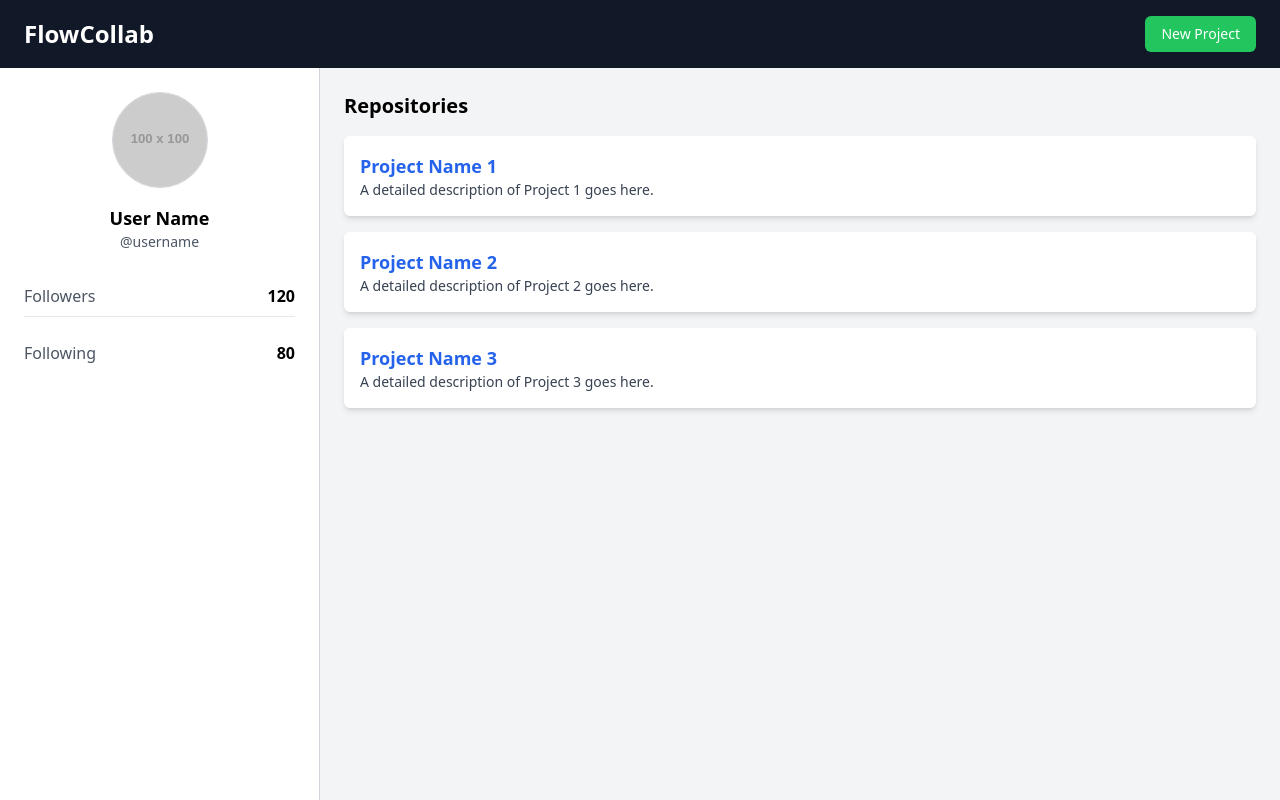
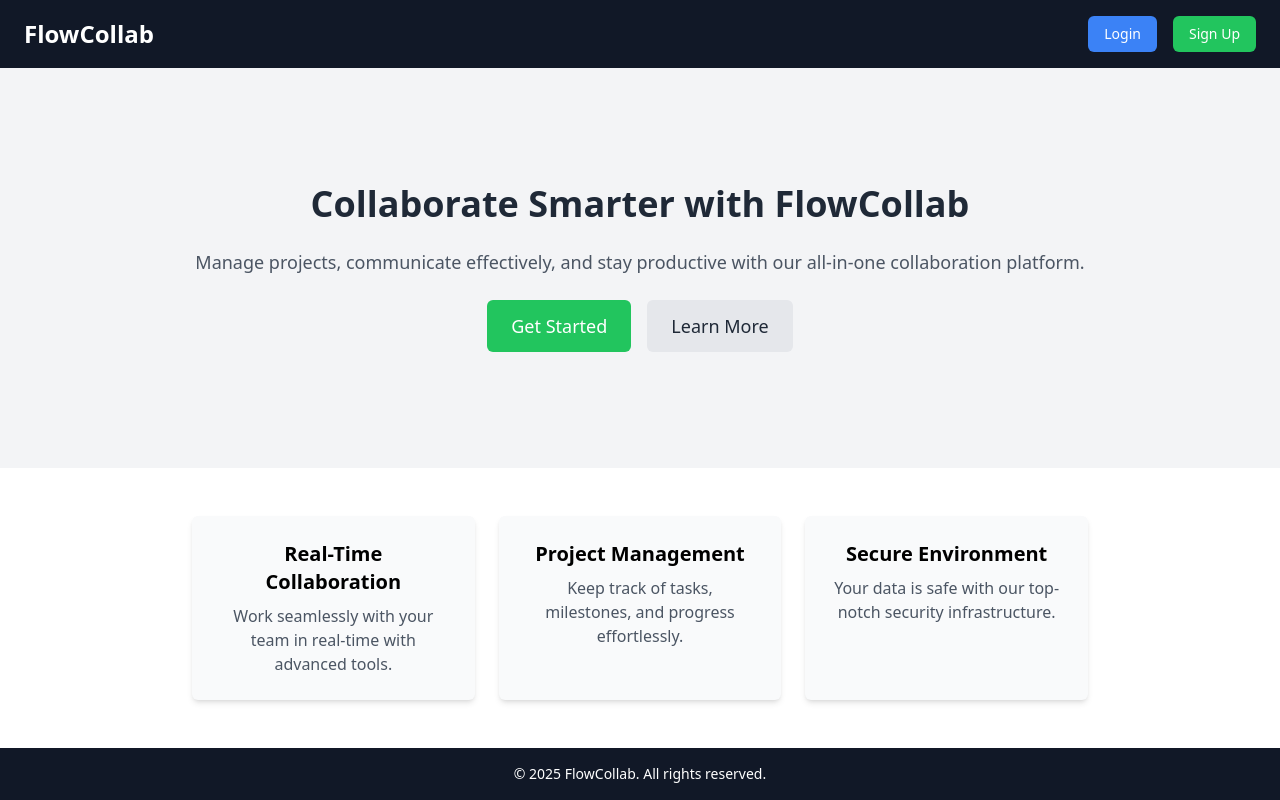
Before and after one commit to yujin-zero/FlowCollab, a React (Create React App) app in the folder frontend/: page / in a window 1280 px wide. Built offline with nearby package versions, Linux system fonts and the light colour scheme.

Commit message:
feat: 랜딩 페이지 구현

```diff
--- a/frontend/src/App.js
+++ b/frontend/src/App.js
@@ -3,12 +3,14 @@
 import MainPage from "./pages/MainPage";
 import NewProjectPage from "./pages/NewProjectPage";
 import ProjectDetailPage from "./pages/ProjectDetailPage";
+import LandingPage from "./pages/LandingPage";
 
 function App() {
   return (
     <Router>
       <Routes>
-        <Route path="/" element={<MainPage />} />
+        {/* <Route path="/" element={<MainPage />} /> */}
+        <Route path="/" element={<LandingPage />} />
         <Route path="/new-project" element={<NewProjectPage />} />
         <Route path="/project/:id" element={<ProjectDetailPage />} />
       </Routes>
--- /dev/null
+++ b/frontend/src/pages/LandingPage.js
@@ -0,0 +1,84 @@
+import React from "react";
+
+function LandingPage() {
+  return (
+    <div className="min-h-screen flex flex-col bg-gray-100">
+      {/* Header */}
+      <header className="flex justify-between items-center px-6 py-4 bg-gray-900 text-white">
+        <h1 className="text-2xl font-bold">FlowCollab</h1>
+        <div className="space-x-4">
+          <button
+            onClick={() => (window.location.href = "/login")}
+            className="px-4 py-2 bg-blue-500 rounded-md text-sm hover:bg-blue-600"
+          >
+            Login
+          </button>
+          <button
+            onClick={() => (window.location.href = "/signup")}
+            className="px-4 py-2 bg-green-500 rounded-md text-sm hover:bg-green-600"
+          >
+            Sign Up
+          </button>
+        </div>
+      </header>
+
+      {/* Hero Section */}
+      <main className="flex-1 flex flex-col items-center justify-center text-center p-6">
+        <h2 className="text-4xl font-bold mb-6 text-gray-800">
+          Collaborate Smarter with FlowCollab
+        </h2>
+        <p className="text-lg text-gray-600 mb-6">
+          Manage projects, communicate effectively, and stay productive with our
+          all-in-one collaboration platform.
+        </p>
+        <div className="space-x-4">
+          <button
+            onClick={() => (window.location.href = "/signup")}
+            className="px-6 py-3 bg-green-500 text-white rounded-md hover:bg-green-600 text-lg"
+          >
+            Get Started
+          </button>
+          <button
+            onClick={() => (window.location.href = "/about")}
+            className="px-6 py-3 bg-gray-200 text-gray-800 rounded-md hover:bg-gray-300 text-lg"
+          >
+            Learn More
+          </button>
+        </div>
+      </main>
+
+      {/* Features Section */}
+      <section className="bg-white py-12">
+        <div className="max-w-4xl mx-auto grid grid-cols-1 md:grid-cols-3 gap-6 text-center">
+          <div className="p-6 bg-gray-50 rounded-md shadow-md">
+            <h3 className="text-xl font-bold mb-2">Real-Time Collaboration</h3>
+            <p className="text-gray-600">
+              Work seamlessly with your team in real-time with advanced tools.
+            </p>
+          </div>
+          <div className="p-6 bg-gray-50 rounded-md shadow-md">
+            <h3 className="text-xl font-bold mb-2">Project Management</h3>
+            <p className="text-gray-600">
+              Keep track of tasks, milestones, and progress effortlessly.
+            </p>
+          </div>
+          <div className="p-6 bg-gray-50 rounded-md shadow-md">
+            <h3 className="text-xl font-bold mb-2">Secure Environment</h3>
+            <p className="text-gray-600">
+              Your data is safe with our top-notch security infrastructure.
+            </p>
+          </div>
+        </div>
+      </section>
+
+      {/* Footer */}
+      <footer className="bg-gray-900 text-white text-center py-4">
+        <p className="text-sm">
+          © {new Date().getFullYear()} FlowCollab. All rights reserved.
+        </p>
+      </footer>
+    </div>
+  );
+}
+
+export default LandingPage;
```
